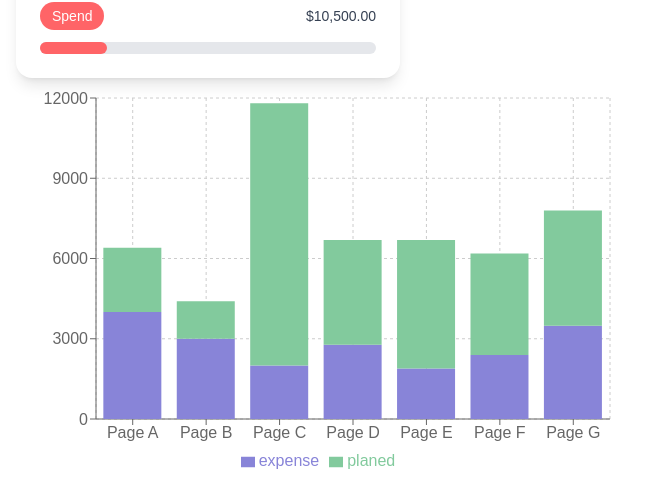
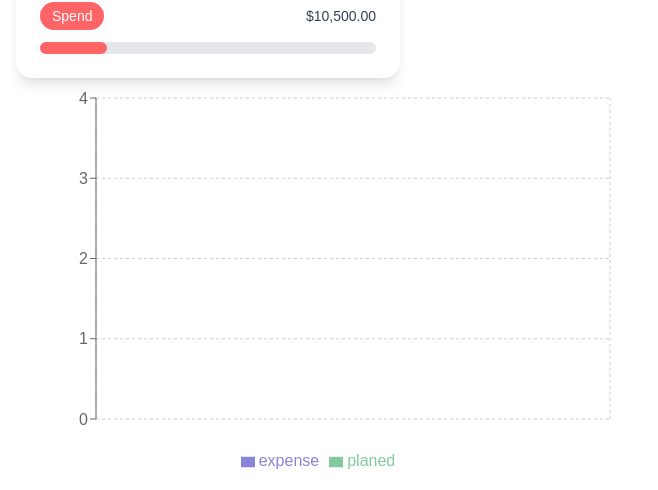
Before and after one commit to GDGAAU/student_budget_planner, a Next.js app in the folder frontend/: page / in a window 1280 px wide. Shown: the part 274-764 px from the top of the page, without its empty margins (0-658 px from the left). Built offline with nearby package versions, Linux system fonts and the light colour scheme; no server answers; the database is empty.

Commit message:
graph implementation

```diff
--- a/frontend/components/Graph.jsx
+++ b/frontend/components/Graph.jsx
@@ -13,18 +13,18 @@ import {
   ResponsiveContainer,
 } from "recharts";
 
-const data = [
-  { name: "Page A", expense: 4000, planed: 2400, amt: 2400 },
-  { name: "Page B", expense: 3000, planed: 1398, amt: 2210 },
-  { name: "Page C", expense: 2000, planed: 9800, amt: 2290 },
-  { name: "Page D", expense: 2780, planed: 3908, amt: 2000 },
-  { name: "Page E", expense: 1890, planed: 4800, amt: 2181 },
-  { name: "Page F", expense: 2390, planed: 3800, amt: 2500 },
-  { name: "Page G", expense: 3490, planed: 4300, amt: 2100 },
-];
+// const data = [
+//   { name: "Page A", expense: 4000, planed: 2400, amt: 2400 },
+//   { name: "Page B", expense: 3000, planed: 1398, amt: 2210 },
+//   { name: "Page C", expense: 2000, planed: 9800, amt: 2290 },
+//   { name: "Page D", expense: 2780, planed: 3908, amt: 2000 },
+//   { name: "Page E", expense: 1890, planed: 4800, amt: 2181 },
+//   { name: "Page F", expense: 2390, planed: 3800, amt: 2500 },
+//   { name: "Page G", expense: 3490, planed: 4300, amt: 2100 },
+// ];
 
 const ExampleChart = () => {
-  const [d, setData] = useState([]);
+  const [data, setData] = useState([]);
   useEffect(() => {
     const fetchData = async () => {
       const dailyExpense = await getDailyExpense();
@@ -32,7 +32,8 @@ const ExampleChart = () => {
     };
     fetchData();
   }, []);
-  console.log(d);
+  console.log(data);
+
   return (
     <div style={{ width: "50%", height: 400 }}>
       <ResponsiveContainer width="100%" height="100%">
--- a/frontend/src/app/category/page.jsx
+++ b/frontend/src/app/category/page.jsx
@@ -1,9 +1,10 @@
 "use client";
 
 import { Dela_Gothic_One } from "next/font/google";
-import { useState, useCallback } from "react";
+import { useState, useCallback, useEffect, use } from "react";
 import classes from "./page.module.css";
 import { getAllCategories } from "../script/category.controller";
+import { createExpense } from "../script/expense.controller";
 export default function CategoryPage() {
   const [selectedSection, setSelectedSection] = useState("Expenses");
   const [selectedCategory, setSelectedCategory] = useState(null);
@@ -11,15 +12,22 @@ export default function CategoryPage() {
   const [income, setIncome] = useState("");
   const [isModalOpen, setIsModalOpen] = useState(false);
   const [currentPlan, setCurrentPlan] = useState("");
-  const categories = [
-    { name: "Food", img: "/icons/food_icon.png" },
-    { name: "Clothes", img: "/icons/clothes_icon.png" },
-    { name: "Transportation", img: "/icons/transport_icon.png" },
-    { name: "Books", img: "/icons/books_icon.png" },
-  ];
+  // const categories = [
+  //   { name: "Food", img: "/icons/food_icon.png" },
+  //   { name: "Clothes", img: "/icons/clothes_icon.png" },
+  //   { name: "Transportation", img: "/icons/transport_icon.png" },
+  //   { name: "Books", img: "/icons/books_icon.png" },
+  // ];
+  const [categories, setCategory] = useState([]);
 
-  const c = getAllCategories();
-  console.log(c);
+  useEffect(() => {
+    const fetchData = async () => {
+      const c = await getAllCategories();
+      setCategory(c);
+    };
+    fetchData();
+  }, []);
+  console.log(categories);
 
   // Handle category click
   const handleCategoryClick = useCallback(
@@ -32,9 +40,22 @@ export default function CategoryPage() {
   );
 
   // Submit Plan
+  // const handlePlanSubmit = useCallback(
+  //   (e) => {
+  //     e.preventDefault();
+  //     setCategoryPlans((prev) => ({
+  //       ...prev,
+  //       [selectedCategory]: currentPlan,
+  //     }));
+  //     setIsModalOpen(false);
+  //   },
+  //   [selectedCategory, currentPlan]
+  // );
+
   const handlePlanSubmit = useCallback(
     (e) => {
       e.preventDefault();
+      console.log("Saved Plan:", currentPlan); // Log the current input value
       setCategoryPlans((prev) => ({
         ...prev,
         [selectedCategory]: currentPlan,
@@ -53,6 +74,12 @@ export default function CategoryPage() {
     },
     [income]
   );
+
+  const addExpense = async () => {
+    console.log(selectedCategory);
+    console.log(currentPlan);
+    await createExpense(1, selectedCategory, parseFloat(currentPlan));
+  };
 
   return (
     <div className="min-h-screen bg-gradient-to-r from-gray-50 to-red-50 p-4 sm:p-6">
@@ -80,12 +107,12 @@ export default function CategoryPage() {
         <div className="max-w-2xl mx-auto bg-white p-6 rounded-lg shadow-lg">
           <h2 className="text-xl font-semibold mb-4">Expenses</h2>
           <div className="grid grid-cols-2 md:grid-cols-3 gap-4">
-            {categories.map(({ name, img }) => (
+            {categories.map(({ id, name, image }) => (
               <CategoryCard
-                key={name}
+                key={id}
                 name={name}
-                img={img}
-                onClick={() => handleCategoryClick(name)}
+                img={image}
+                onClick={() => handleCategoryClick(id, name)}
                 plan={categoryPlans[name]}
               />
             ))}
@@ -139,6 +166,7 @@ export default function CategoryPage() {
               </button>
               <button
                 type="submit"
+                onClick={(id) => addExpense()}
                 className="px-4 py-2 bg-blue-500 text-white rounded-md hover:bg-blue-600 transition-all shadow-md"
               >
                 Save Plan
@@ -152,9 +180,10 @@ export default function CategoryPage() {
 }
 
 // Reusable Card Component
-function CategoryCard({ name, img, onClick, plan }) {
+function CategoryCard({ id, name, img, onClick, plan }) {
   return (
     <div
+      key={id}
       onClick={onClick}
       className="cursor-pointer border rounded-lg p-4 shadow-md hover:shadow-lg hover:scale-105 hover:bg-gray-50 transition-all duration-300"
     >
```
Also changed, not shown: frontend/components/WeekGraph.jsx (+10 -0 lines).
